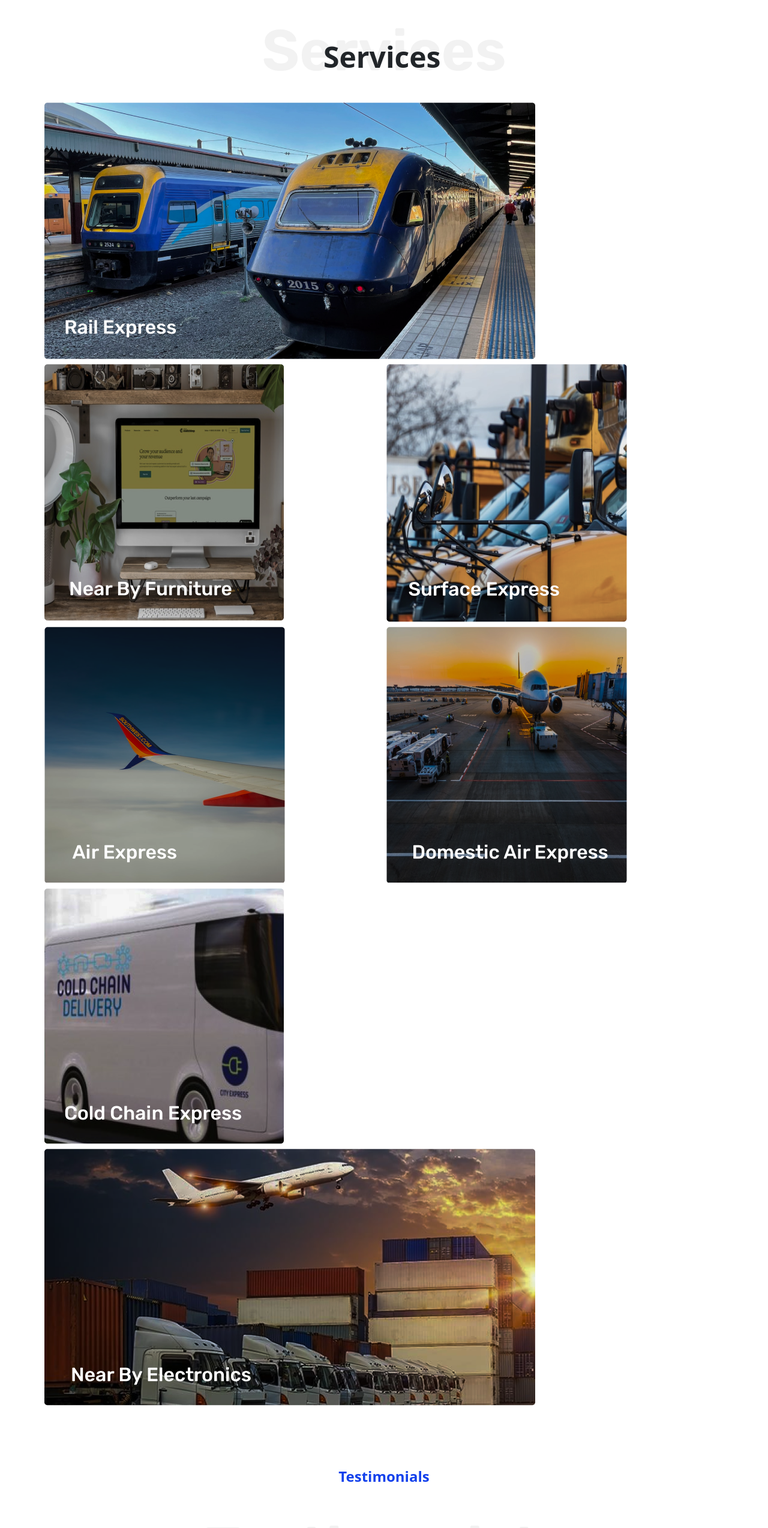
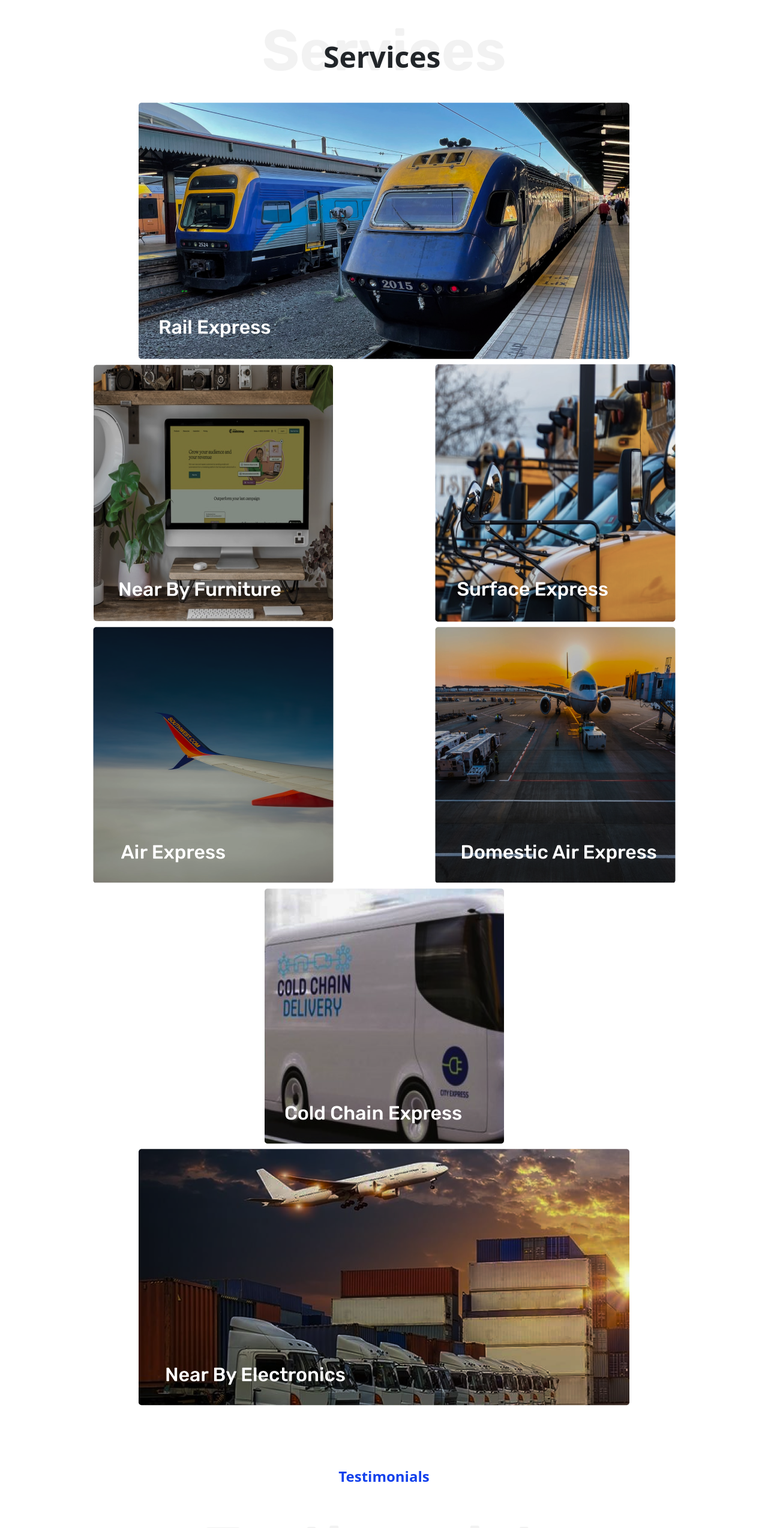
Before and after one commit to NikolozKhavtasi/Transport, a plain HTML site: page index.html in a window 1280 px wide. Shown: the part 2144-4691 px from the top of the page at 60% size. Drawn offline with nearby package versions, Linux system fonts and the light colour scheme.

Commit message:
Add files via upload

```diff
--- a/Transport.css
+++ b/Transport.css
@@ -122,6 +122,12 @@ body {
     }
     .p_SE_1 {
       margin-left: 100px;
+    }
+}
+
+@media only screen and (max-width: 1000px) {
+    .img_l1 {
+        width: 400px;
     }
 }
 
@@ -252,6 +258,12 @@ body {
     color: white;
 }
 
+@media only screen and (max-width: 1300px) {
+    .INP_1.INP_1_2 {
+        width: 200px !important;
+    }
+}
+
 .INP_1:focus {
     outline: none;
 }
--- a/index.html
+++ b/index.html
@@ -112,26 +112,26 @@
           </div>
         </div>
         <div class="row mt-5">
-          <div class="col-md p-1">
-            <img src="Group 48096108.png">
+          <div class="col-md p-1 d-flex align-items-center justify-content-center">
+            <img class="img_l1" src="Group 48096108.png">
           </div>
-          <div class="col-md p-1">
+          <div class="col-md p-1 d-flex align-items-center justify-content-center">
             <img src="Group 48096109.png">
           </div>
-          <div class="col-md p-1">
+          <div class="col-md p-1 d-flex align-items-center justify-content-center">
             <img src="Group 48096110.png">
           </div>
-          <div class="col-md p-1">
+          <div class="col-md p-1 d-flex align-items-center justify-content-center">
             <img src="Group 48096111.png">
           </div>
-          <div class="col-md p-1">
+          <div class="col-md p-1 d-flex align-items-center justify-content-center">
             <img src="Group 48096112.png">
           </div>
-          <div class="col-md p-1">
+          <div class="col-md p-1 d-flex align-items-center justify-content-center">
             <img src="Group 48096113.png">
           </div>
-          <div class="col-md p-1">
-            <img src="Group 48096114.png">
+          <div class="col-md p-1 d-flex align-items-center justify-content-center">
+            <img class="img_l1" src="Group 48096114.png">
           </div>
         </div>
       </div>
```
